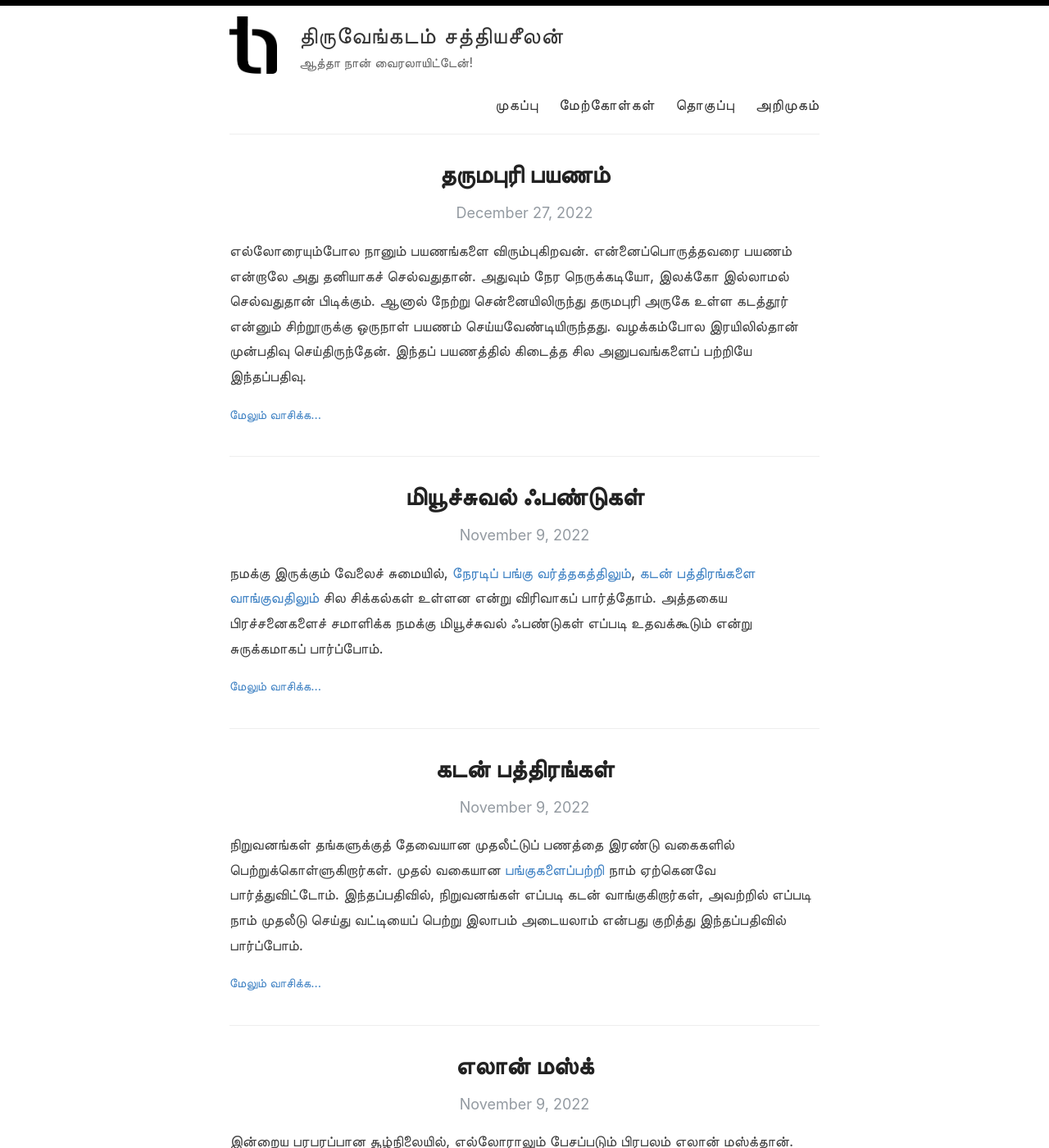
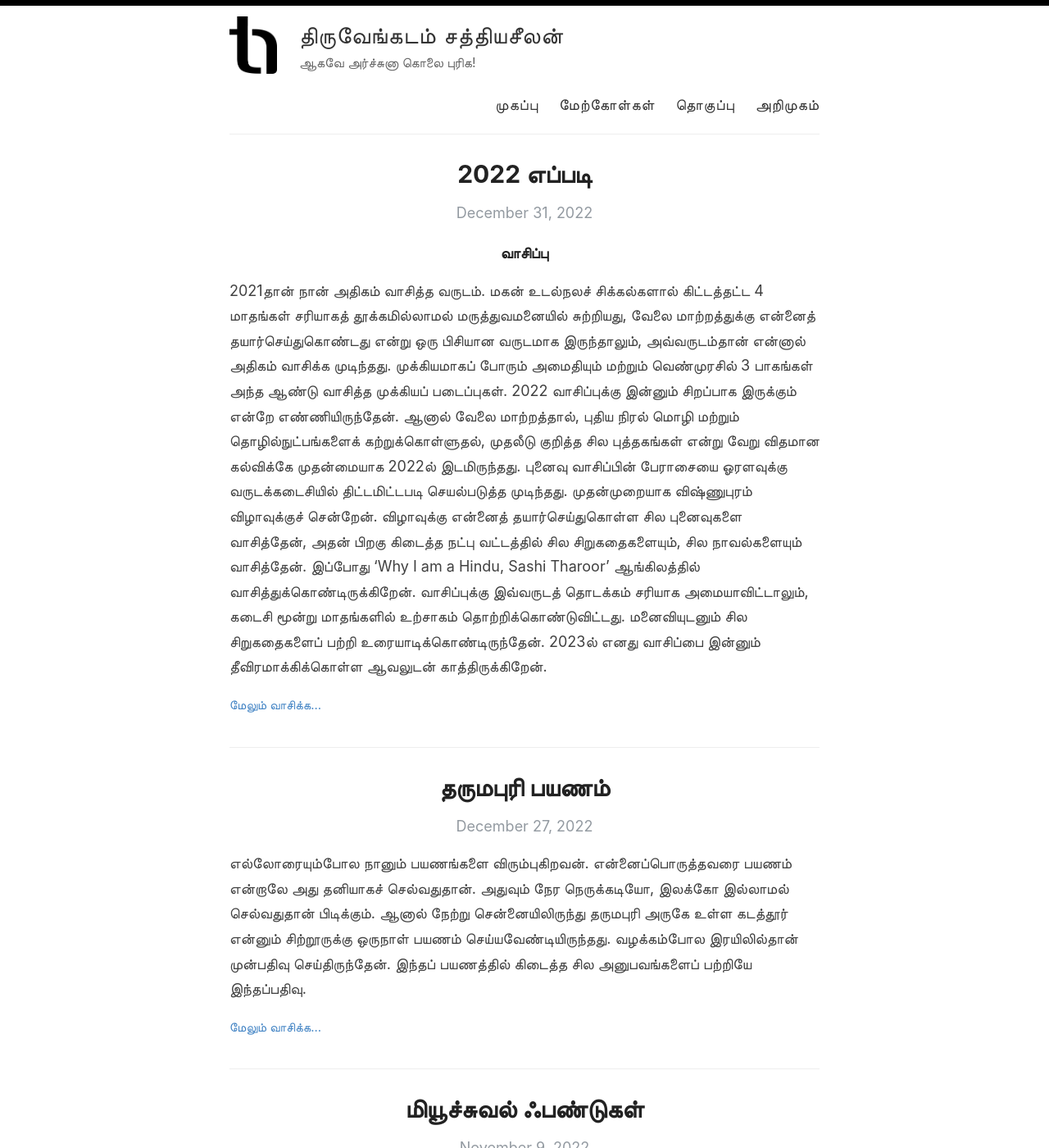
Before and after one commit to sunthiru/thiru.blog, a Jekyll site: the page built from index.html, in a window 1280 px wide and 1400 px high. Shown: the whole window at 82% size. Built offline with Jekyll 4.4.1, drawn with Linux system fonts in a browser that asks for light colours; the list of posts is cut into pages by our own code; some of the changed lines change nothing that is shown; some of the changed text lies outside the part shown.

Commit message:
2022 goodbye

```diff
--- a/_config.yml
+++ b/_config.yml
@@ -9,7 +9,7 @@ name: திருவேங்கடம் சத்தியசீலன்
 author:
 
 # Short bio or description (displayed in the header)
-description: ஆத்தா நான் வைரலாயிட்டேன்!
+description: ஆகவே அர்ச்சுனா கொலை புரிக!
 
 # URL of your avatar or profile pic (you could use your GitHub profile pic)
 avatar: /images/logo.png
--- /dev/null
+++ b/_pages/_posts/2022-12-31-18.md
@@ -0,0 +1,35 @@
+---
+layout: post
+title: 2022 எப்படி
+categories: [பொது]
+---
+
+#### வாசிப்பு
+2021தான் நான் அதிகம் வாசித்த வருடம். மகன் உடல்நலச் சிக்கல்களால் கிட்டத்தட்ட 4 மாதங்கள் சரியாகத் தூக்கமில்லாமல் மருத்துவமனையில் சுற்றியது, வேலை மாற்றத்துக்கு என்னைத் தயார்செய்துகொண்டது என்று ஒரு பிசியான வருடமாக இருந்தாலும், அவ்வருடம்தான் என்னால் அதிகம் வாசிக்க முடிந்தது. முக்கியமாகப் போரும் அமைதியும் மற்றும் வெண்முரசில் 3 பாகங்கள் அந்த ஆண்டு வாசித்த முக்கியப் படைப்புகள். 2022 வாசிப்புக்கு இன்னும் சிறப்பாக இருக்கும் என்றே எண்ணியிருந்தேன். ஆனால் வேலை மாற்றத்தால், புதிய நிரல் மொழி மற்றும் தொழில்நுட்பங்களைக் கற்றுக்கொள்ளுதல், முதலீடு குறித்த சில புத்தகங்கள் என்று வேறு விதமான கல்விக்கே முதன்மையாக 2022ல் இடமிருந்தது. புனைவு வாசிப்பின் பேராசையை ஓரளவுக்கு வருடக்கடைசியில் திட்டமிட்டபடி செயல்படுத்த முடிந்தது. முதன்முறையாக விஷ்ணுபுரம் விழாவுக்குச் சென்றேன். விழாவுக்கு என்னைத் தயார்செய்துகொள்ள சில புனைவுகளை வாசித்தேன், அதன் பிறகு கிடைத்த நட்பு வட்டத்தில் சில சிறுகதைகளையும், சில நாவல்களையும் வாசித்தேன். இப்போது 'Why I am a Hindu, Sashi Tharoor' ஆங்கிலத்தில் வாசித்துக்கொண்டிருக்கிறேன். வாசிப்புக்கு இவ்வருடத் தொடக்கம் சரியாக அமையாவிட்டாலும், கடைசி மூன்று மாதங்களில் உற்சாகம் தொற்றிக்கொண்டுவிட்டது. மனைவியுடனும் சில சிறுகதைகளைப் பற்றி உரையாடிக்கொண்டிருந்தேன். 2023ல் எனது வாசிப்பை இன்னும் தீவிரமாக்கிக்கொள்ள ஆவலுடன் காத்திருக்கிறேன்.
+
+#### வலைப்பூ
+இந்த வருடத்தின் முக்கிய முன்னெடுப்பு என்றால் அது வலைப்பூ ஆரம்பித்ததுதான். ஆசிரியர் ஜெ வாசித்ததைக் குறித்து விரிவான பதிவை எழுதச்சொல்வார். அது நமக்குள் எப்போதும் அந்த வாசிப்பை அணுக்கமானதாகவும் விரிவாக்கவும் உதவும். நானும் சில வருடங்களாகவே ஒரு வலைப்பூவைத் தொடங்கி வாசிப்பு குறித்துப் பதிவிடவேண்டும் என்று எண்ணியிருந்தேன். ஆனால் அதன் தொழில்நுட்பங்களைக் கற்றுக்கொள்வதில் சோம்பேறித்தனமாக இருந்து நிறைய நேரத்தை வீணடித்துவிட்டேன். எந்த திட்டமிடலும் இல்லாமல் மகாத்மா காந்தி பிறந்தநாளன்று இணையத்தில் உலவிக்கொண்டிருந்தபோது அப்படியே domainஐ வாங்கி அன்றே முதல் பதிவை இடுவதென்று இறங்கிவிட்டேன். செயலே வாழ்க்கையாக நமக்கு வழிகாட்டிய அவரின் பிறந்தநாள் எனக்கும் ஒரு நல்ல தொடக்கமாக இருக்கட்டுமே!
+
+முதல் சில பதிவுகளை இலக்கியத்துக்குப் பதிலாக, இதுவரை கற்றுக்கொண்ட நிதிச் சுதந்திரம் குறித்த பதிவுகளைப் போட ஆரம்பித்தேன். எழுத்து நடை சற்று பழகிவிட்டால், வாசிக்க உகந்த பதிவுகளை இலக்கியத்துக்கு இடலாம் என்பதே திட்டம். இதற்கு இன்னொரு காரணமும் உண்டு. வேகமாக மாறிக்கொண்டிருக்கும் இந்த உலகில் இலக்கியம், வாசிப்பு மட்டுமே வாழ்க்கை என்று முடிவெடுத்து, உலகியல் விஷயங்களை ஒதுக்கினால், நம் குடும்பமே  வாசிப்புக்கு எதிரியாக வாய்ப்புள்ளது. ஜெ எப்போதும் இதனை வலியுறுத்துவார். முடிந்தவரை வேலை மற்றும் உலகியல் விஷயங்களைச் சிக்கனமாகவும், சிக்கலில்லாமலும் வைத்துக்கொண்டாலே நமக்குத் தேவையான நேரம் கையில் கிடைத்துவிடும். அந்த வகையிலேயே, குடும்பத்துக்குத் தேவையான எனது பாதுகாப்பை உறுதிசெய்யவே முதலீட்டில் கவனம் செலுத்த முயன்றேன். அது செட்டில் ஆனதும், வண்டியை வாசிப்பின் பக்கம் cruise செய்துகொண்டு போகவேண்டியதுதான். எனவே எனது வலைப்பூ பயணத்தை நிதிச் சுதந்திரத்தில் ஆரம்பித்தேன். விரைவில் அதை முடித்துக்கொண்டு இலக்கியத்துக்குள் நுழைந்துவிடுவேன்.
+
+#### சமூக வலைத்தளங்கள்
+முந்தைய பதிவில் குறிப்பிட்டபடி, நேரத்தையும் ஆற்றலையும் விரயமாக்கும் சமூக வலைத்தளங்களில் இருந்து எனது கணக்கை இந்த வருடத்துடன் முடித்துக்கொண்டேன். Twitter போன்ற தளங்களில் சில நன்மை இருந்தாலும், அவை எடுத்துக்கொள்ளும் ஆற்றல் அளவுக்கு அவை பலனளிப்பதில்லை என்பதால் இனி எந்த சமூக வலைத்தளத்திலும் சேரப்போவதில்லை. இதில் கிடைக்கும் நேரத்தை வாசிப்புக்கும், வலைப்பூவை நடத்தவும் செலவிடமுடியும். இந்த வலைப்பூவுக்கு comment பகுதியைத் திறக்காமல் விட்டதும் ஜெவின் வழியேதான். எந்தச் செயலும் அதற்குரிய முழு ஈடுபாட்டுடனும் தீவிரத்துடனும் செய்யப்படவேண்டும். போகிற போக்கில் சொல்லப்படும் மேலோட்டமான கருத்துகளுக்கு நம் ஆற்றலை வீணடிக்கவேண்டியதில்லை. அப்படியே நேரடியாகத் தொடர்புகொள்ள விரும்புகிறவர்களுக்கு மின்னஞ்சல் பெட்டி திறந்தே இருக்கிறது. இலக்கியம் தொடர்பான சில whatsapp குழுமங்களுக்காகவே ஒரு கணக்கை வைத்திருக்கிறேன். மற்றபடி எவரையும் தொடர்புகொள்ள நேராக அலைபேசியில் அழைத்துவிடுவதுதான் திட்டம். மற்ற எவற்றையும்விட நேரமே மதிப்புமிக்கது.
+
+#### தொழில்நுட்பங்கள்
+இவ்வருடம் என் வேலைசெய்யும் நிறுவனத்தை மாற்றிக்கொண்டேன். அதனால் நிறையப் புதிதாக கற்கும் வாய்ப்பு அமைந்தது. வாசிப்பில் எவ்வளவு ஈடுபாட்டுடன் இருக்கிறேனோ அதே அளவு புதிய தொழில்நுட்பங்களைக் கற்றுக்கொள்வதிலும் ஈடுபாடுள்ளது. இரண்டையும் விட்டுவிட்டு வேறு எதிலும் என் மனம் ஒருங்குவதில்லை. நான் Rust நிரல் மொழியின் விசிறி. அதனை எப்படியாவது முழுவதுமாக கற்றுக்கொள்ளவேண்டும் என்று ஆவல். பொதுவாகவே நமக்குப் பிடிக்கும் எந்த ஒன்றையும் நேரச்சோதனை செய்து பார்க்கவேண்டும். குறைந்தது சில வாரம் அல்லது மாதங்கள் காத்திருந்து, அதன் பின்னும் அதன்மீது நாட்டம் குறையவில்லையென்றாலே மேற்கொண்டு அதற்கு நேரத்தையோ அல்லது மற்ற எதையுமோ இழக்கத் தயாராகவேண்டும்.
+
+Rust மொழியின் வளர்ச்சியைக் கடந்த சில வருடங்களாகவே நான் பார்த்துவருகிறேன். அதைக் கற்றுக்கொள்வதில் ஆர்வம் இருந்தும், அதனை நேரப் பரிசோதனை செய்துகொள்ளவே இரண்டு வருடங்களுக்கும் மேல் அப்படியே விட்டுவைத்திருந்தேன். அது என்னை விடுவதாக இல்லை. Rust மொழியும் நம்மைச் சில சோதனைக்கு உட்படுத்தும். கற்றுக்கொள்வதற்கு எளிதான மொழியல்ல. அப்படிக் கற்றுக்கொள்வதால் இப்போதைக்கு எனக்கு எந்த பலனும் வரப்போவதுமில்லை. ஆனாலும் விடாமல் இவ்வருடத்தின் குறிப்பிட்ட நேரம் அதனைக் கற்றுக்கொள்ளச் செலவிட்டிருக்கிறேன், அதில் என் முன்னேற்றமும் திருப்திதான். ஒரு செல்லப் பிராணியிடம் நாம் என்ன யோசித்தா செலவுசெய்கிறோம்?
+
+மற்றபடி வழக்கமாக வேலை மாற்றத்திற்குத் தேவைப்படும் எல்லா தொழில்நுட்பங்களையும் ஒரு பொறியாளனாகக் கற்றுக்கொள்ளத்தான் வேண்டும். என் வாழ்நாளில் நான் பயன்படுத்துவேன் என்று யோசித்திராத Ruby மொழியைக் கற்றுக்கொண்டு இப்போது முழுநேர வேலையும் செய்துவருகிறேன். நெல்லிக்கனியைப்போல முதலில் சற்று கசந்தாலும், இப்போது பிடித்துவிட்டது. எனக்கு மிகவும் பிடித்த Linux இயங்குதளத்தின் Arch வடிவத்தைப் பயன்படுத்த ஆரம்பித்திருக்கிறேன். முதலில் சோதனையாக ஆரம்பித்து, இப்போது Macஐ விட விரும்பிப் பயன்படுத்தும் இயங்குதளமாக அது மாறிவிட்டது.
+
+#### முதலீடு
+வேலை மாற்றத்தால், முதலீட்டில் நிறைய மாற்றங்களைச் செய்யவேண்டியதாகிவிட்டது. பொதுவாக நான் அவசரப்பட்டு முதலீடுகளைச் செய்வதில்லை. எப்போதும் செய்துவரும் Index fund முதலீடுகளைத் தவிர்த்து, இவ்வருடம் நிறுவனப்பங்குகளை அதிகமாக வாங்கிவிட்டேன். இதற்கு முக்கியக் காரணம், நான் வேலை செய்யும் நிறுவனப் பங்குகளைச் சற்று விலை குறைவாக ஊழியர்களுக்கு வழங்கினார்கள். அமெரிக்காவிலும் சந்தைகள் நல்ல இறக்கத்தை அடைந்திருக்கின்றன.  அமெரிக்கப் பங்குச்சந்தையில் முதலீடு செய்யச் சிறு வாய்ப்பு கிடைக்கிறதே என்று அதில் சேர்ந்ததுதான். இப்போதும் என் முதலீட்டில் நிறுவனப்பங்குகள் 20%ஐத் தாண்டவில்லை. ஆனாலும், இதை 10%க்குள் கொண்டுவந்துவிடுவதே அடுத்த வருட இலக்கு. முதலீட்டில் எப்போதும் ஒழுக்கம் முக்கியம் என்று எனக்கு நானே சொல்லிக்கொள்கிறேன். இந்த வருடம்தான் தொடர்ந்து Mint பத்திரிக்கையை வாசிக்க ஆரம்பித்தேன். ஒரு நாளைக்குக் குறைந்தது 30-40 நிமிடங்களைப் பத்திரிக்கை வாசிப்பு எடுத்துக்கொண்டாலும், Micro மற்றும் Macro economics குறித்து நல்ல அனுபவமும் கிடைத்தது. முதலீடு தொடர்பாக ஓரளவுக்கு நல்ல புத்தகங்களையும் வாசித்தேன்.
+
+பொதுவாக எல்லோரும் செலவழிப்பதில் படிமேலேதான் செல்வார்கள். நான் இதில் இப்போதைக்கு கீழிறங்கிச் சென்றுகொண்டிருக்கிறேன். என் சுற்றத்தாரில் பலர் இப்போது கார் வாங்கிவிட்டார்கள். நான் ஏற்கெனவே வைத்திருந்த Royal Enfield Thunderbirdஐ விற்றுவிட்டு பழைய Honda Shineக்கு மாறிவிட்டேன். வாகணத்துக்குச் செய்துகொண்டிருந்த செலவுகளில் இப்போது கணிசமாகக் குறைந்துவிட்டது. அதை இப்போது சில உபயோகமான செலவுகளாக மாற்றிக்கொண்டேன். அடுத்த சில வருடங்களுக்கு கார் வாங்கவேண்டியதில்லை என்றே எண்ணுகிறேன். எப்போது அது அத்தியாவசியத் தேவையாகிறதோ அன்று பார்த்துக்கொள்ளலாம்.
+
+#### உடல் நலம்
+நான் அசைவ உணவு எடுத்துப் பல வருடங்களாகிவிட்டது. கடந்த ஒரு வருடமாக கார்ப் குறைந்த உணவுகளை உட்கொண்டுவருகிறேன். முடிந்தவரை இதை கடைப்பிடிக்க முடிந்தாலும், வெளியே பயணிக்கும்போதும், வார இறுதியிலும் அது அவ்வளவு தீவிரத்துடன் இருக்கமுடியவில்லை. நான் வேலைசெய்யும் நிறுவனம் ஓரளவுக்கு உதவுகிறார்கள். மூன்று வேளையும் உணவு அலுவலகத்திலேயே வழங்கிவிடுகிறார்கள். மிகத்தரமான உணவு. அதில் எனக்குப் பிடித்தது, Choix mealதான். நல்ல சரிவிகித உணவு, நமக்குத் தேவையானதை, தேவையான அளவுக்கு எடுத்துக்கொள்ளமுடியும். வெறும் உணவுக்கட்டுப்பாடு மட்டுமல்லாமல், உணவு எடுக்கும் நேரத்தையும் 16/8 ஆக மாற்றிக்கொண்டேன். அதாவது 8மணிநேரத்துக்குள் உணவு எடுத்துக்கொள்வது, மற்ற நேரம் எந்த கலோரியும் இல்லாத தண்ணீர் மட்டும். இது நல்ல பலனளிக்கிறது. எனது எடை இப்போது கட்டுப்பாட்டில் உள்ளது, தூக்கத்திலும் நல்ல முன்னேற்றம் உள்ளது. இதனை எனக்கேற்றபடி இன்னும் ட்யூன் செய்துகொள்ள முடியும் என்று தோன்றுகிறது.
+
+2022ஐ ஓரளவுக்கு உறுப்படியாக செலவழித்திருக்கிறேன் என்றே நினைக்கிறேன். புதிய வருடம் நிறைய ஒளியை எல்லோருக்கும் பாய்ச்சட்டும்.
+
+எல்லோருக்கும் 2023ன் இனிய புத்தாண்டு வாழ்த்துகள் :)
```
